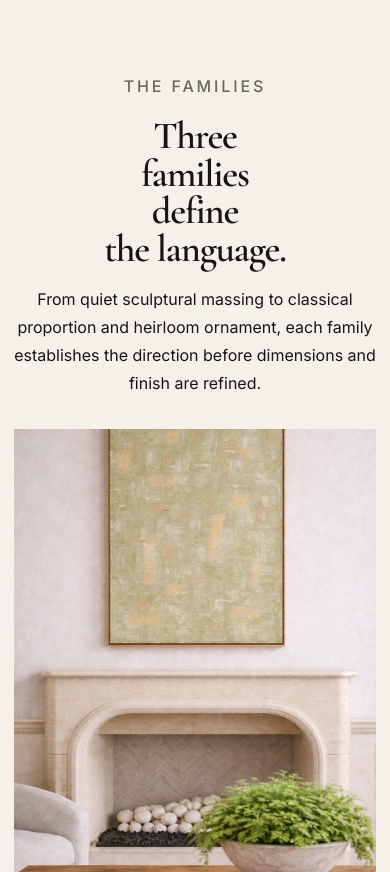
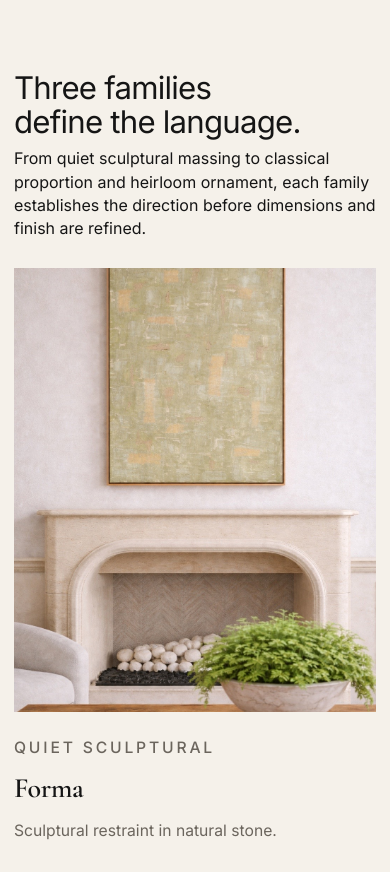
Before and after one commit to musiayar-max/laval-mvp-site, a plain HTML site: page index.html in a window 390 px wide. Shown: the part 844-1716 px from the top of the page. Drawn offline with nearby package versions, Linux system fonts and the light colour scheme.

Commit message:
Update homepage.css

```diff
--- a/css/homepage.css
+++ b/css/homepage.css
@@ -1,7 +1,7 @@
 /* ============================================================
    LAVAL — HOMEPAGE ONLY
    Bulgari-inspired homepage refinement:
-   stronger hero, cleaner family section, one full-bleed feature,
+   stronger hero, simpler family heading, one full-bleed feature,
    one quiet CTA strip.
 ============================================================ */
 
@@ -30,6 +30,8 @@
 
 /* -----------------------------------------------------------
    FAMILIES
+   Make heading behave like the Bulgari screenshot:
+   left-aligned, flatter, cleaner, less "editorial stack"
 ----------------------------------------------------------- */
 
 .families-section {
@@ -39,23 +41,37 @@
 }
 
 .families-section .section-head {
-  max-width: 58rem;
-  margin-left: auto;
-  margin-right: auto;
-  margin-bottom: clamp(36px, 4vw, 52px);
-  text-align: center;
+  max-width: none;
+  margin-left: 0;
+  margin-right: 0;
+  margin-bottom: clamp(30px, 4vw, 42px);
+  text-align: left;
+}
+
+/* Hide the eyebrow so the section starts clean like the screenshot */
+.families-section .section-head .eyebrow {
+  display: none;
 }
 
 .families-section .section-head h2 {
-  max-width: 10ch;
-  margin-left: auto;
-  margin-right: auto;
+  margin: 0 0 10px;
+  max-width: none;
+  font-family: var(--ui-sans);
+  font-weight: 400;
+  letter-spacing: -0.025em;
+  line-height: 1.08;
+  font-size: clamp(2rem, 3.4vw, 3rem);
+  color: var(--text);
 }
 
 .families-section .section-head p {
-  max-width: 46ch;
-  margin-left: auto;
-  margin-right: auto;
+  margin: 0;
+  max-width: 68ch;
+  font-family: var(--ui-sans);
+  font-weight: 400;
+  font-size: clamp(1rem, 1.25vw, 1.15rem);
+  line-height: 1.5;
+  color: var(--text);
 }
 
 .families-section .rail {
@@ -80,7 +96,7 @@
 
 .families-section .rail-footer {
   margin-top: 34px;
-  text-align: center;
+  text-align: left;
 }
 
 /* -----------------------------------------------------------
@@ -184,7 +200,19 @@
   }
 
   .families-section .section-head {
-    margin-bottom: 32px;
+    margin-bottom: 28px;
+  }
+
+  .families-section .section-head h2 {
+    font-size: clamp(1.9rem, 8vw, 2.5rem);
+    line-height: 1.08;
+    margin-bottom: 8px;
+  }
+
+  .families-section .section-head p {
+    max-width: 100%;
+    font-size: 1rem;
+    line-height: 1.45;
   }
 
   .home-editorial-section {
```
